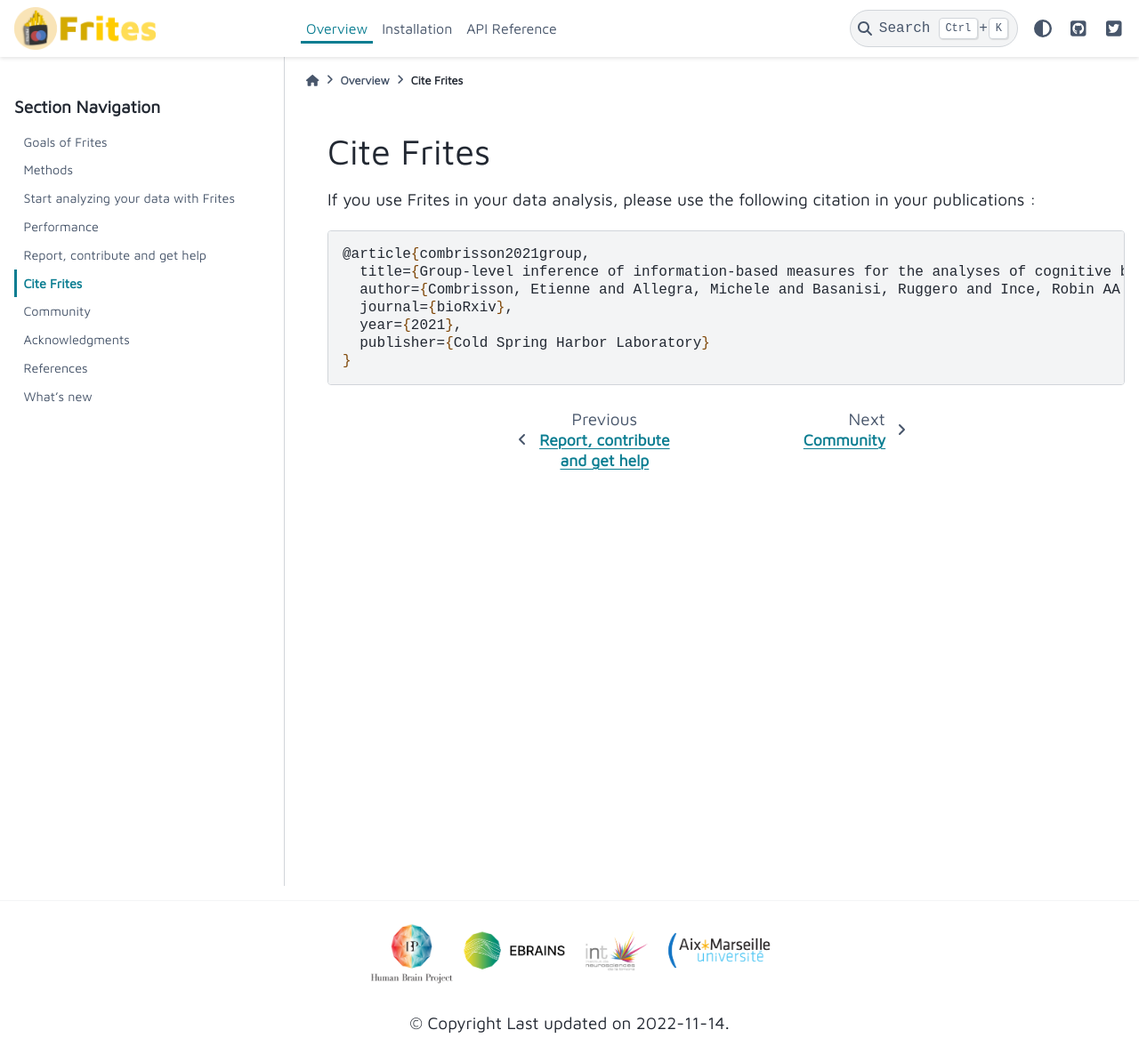
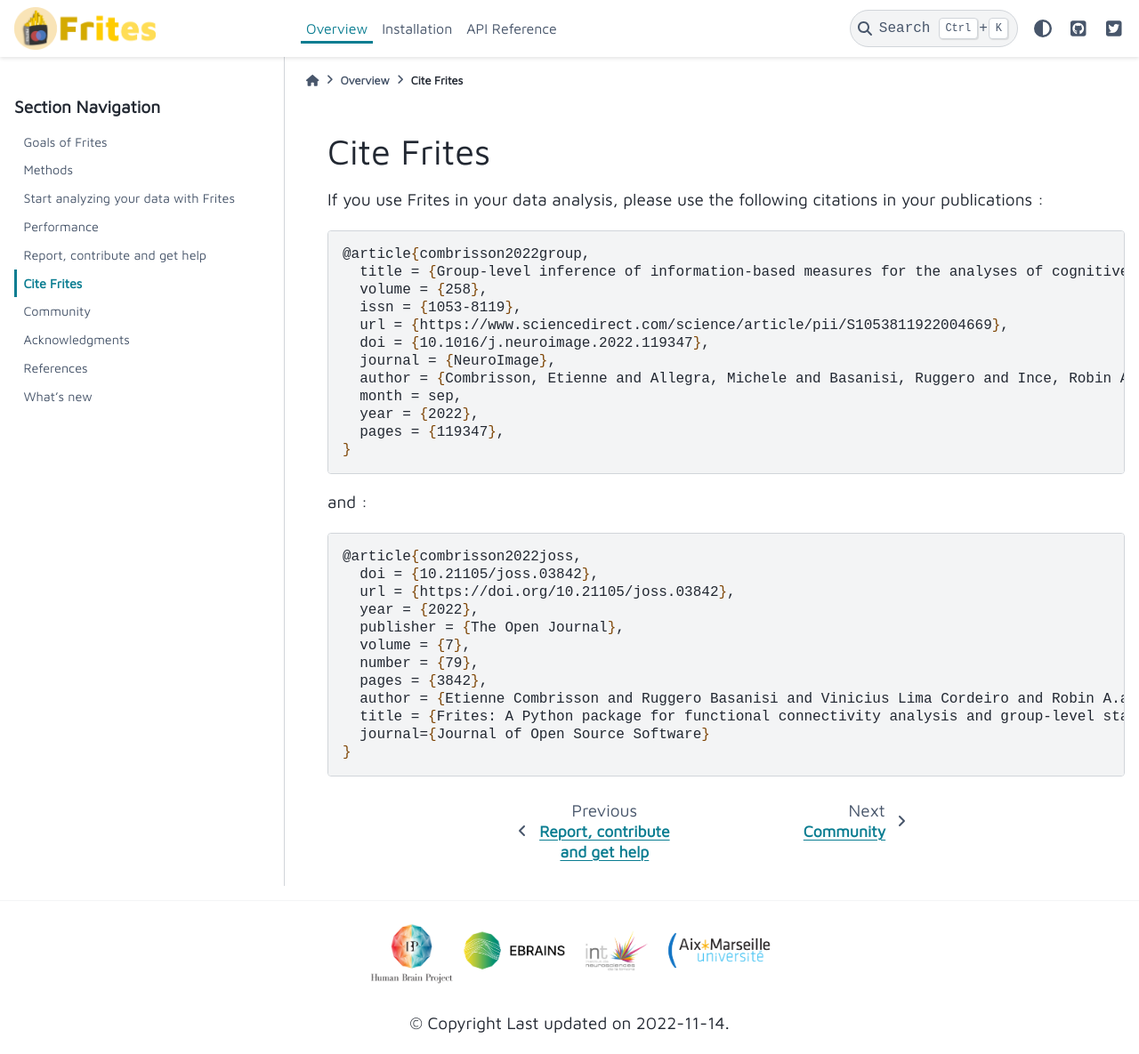
Before and after one commit to brainets/frites, a Sphinx documentation site: the page built from docs/source/overview/ovw_cite.rst, in a window 1280 px wide and 1185 px high. Shown: the whole window at 89% size. Built offline with Sphinx 7.4.7 and the PyData theme 0.15.4, drawn with Linux system fonts in a browser that asks for light colours; pages that are not in the unit, such as notebooks, are missing from menus.

Commit message:
Update citation

```diff
--- a/docs/source/overview/ovw_cite.rst
+++ b/docs/source/overview/ovw_cite.rst
@@ -1,14 +1,37 @@
 Cite Frites
 ===========
 
-If you use Frites in your data analysis, please use the following citation in your publications :
+If you use Frites in your data analysis, please use the following citations in your publications :
 
 .. code-block:: latex
 
-    @article{combrisson2021group,
-      title={Group-level inference of information-based measures for the analyses of cognitive brain networks from neurophysiological data},
-      author={Combrisson, Etienne and Allegra, Michele and Basanisi, Ruggero and Ince, Robin AA and Giordano, Bruno and Bastin, Julien and Brovelli, Andrea},
-      journal={bioRxiv},
-      year={2021},
-      publisher={Cold Spring Harbor Laboratory}
+    @article{combrisson2022group,
+      title = {Group-level inference of information-based measures for the analyses of cognitive brain networks from neurophysiological data},
+      volume = {258},
+      issn = {1053-8119},
+      url = {https://www.sciencedirect.com/science/article/pii/S1053811922004669},
+      doi = {10.1016/j.neuroimage.2022.119347},
+      journal = {NeuroImage},
+      author = {Combrisson, Etienne and Allegra, Michele and Basanisi, Ruggero and Ince, Robin A. A. and Giordano, Bruno L. and Bastin, Julien and Brovelli, Andrea},
+      month = sep,
+      year = {2022},
+      pages = {119347},
     }
+
+
+and :
+
+.. code-block:: latex
+
+    @article{combrisson2022joss,
+      doi = {10.21105/joss.03842},
+      url = {https://doi.org/10.21105/joss.03842},
+      year = {2022},
+      publisher = {The Open Journal},
+      volume = {7},
+      number = {79},
+      pages = {3842},
+      author = {Etienne Combrisson and Ruggero Basanisi and Vinicius Lima Cordeiro and Robin A.a Ince and Andrea Brovelli},
+      title = {Frites: A Python package for functional connectivity analysis and group-level statistics of neurophysiological data},
+      journal={Journal of Open Source Software}
+    }
```
